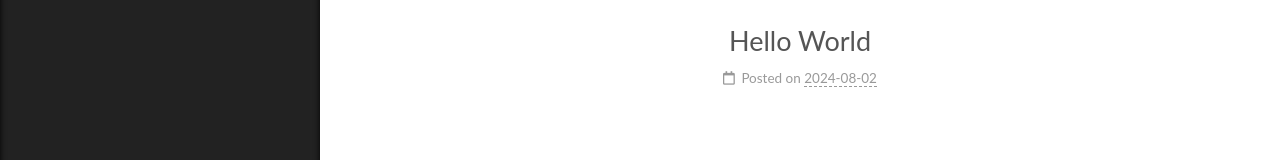
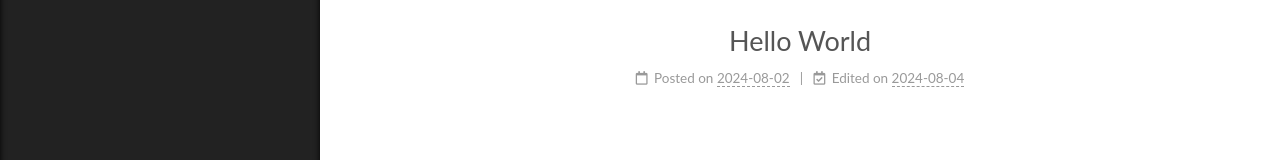
Before and after one commit to STRonR/STRonR.github.io, a plain HTML site: page 2024/08/02/hello-world/index.html in a window 1280 px wide. Shown: the part 323-483 px from the top of the page. Drawn offline with Linux system fonts and the light colour scheme.

Commit message:
Site updated: 2024-08-04 14:35:03

```diff
--- a/2024/08/02/hello-world/index.html
+++ b/2024/08/02/hello-world/index.html
@@ -28,7 +28,7 @@
 <meta property="og:description" content="Welcome to Hexo! This is your very first post. Check documentation for more info. If you get any problems when using Hexo, you can find the answer in troubleshooting or you can ask me on GitHub. Quick">
 <meta property="og:locale" content="en_US">
 <meta property="article:published_time" content="2024-08-02T09:40:56.214Z">
-<meta property="article:modified_time" content="2024-08-02T09:40:56.214Z">
+<meta property="article:modified_time" content="2024-08-04T06:34:00.653Z">
 <meta property="article:author" content="John Doe">
 <meta name="twitter:card" content="summary">
 
@@ -176,6 +176,13 @@
 
               <time title="Created: 2024-08-02 17:40:56" itemprop="dateCreated datePublished" datetime="2024-08-02T17:40:56+08:00">2024-08-02</time>
             </span>
+              <span class="post-meta-item">
+                <span class="post-meta-item-icon">
+                  <i class="far fa-calendar-check"></i>
+                </span>
+                <span class="post-meta-item-text">Edited on</span>
+                <time title="Modified: 2024-08-04 14:34:00" itemprop="dateModified" datetime="2024-08-04T14:34:00+08:00">2024-08-04</time>
+              </span>
 
 
 
```
Also changed, not shown: index.html (+7 -0 lines).
